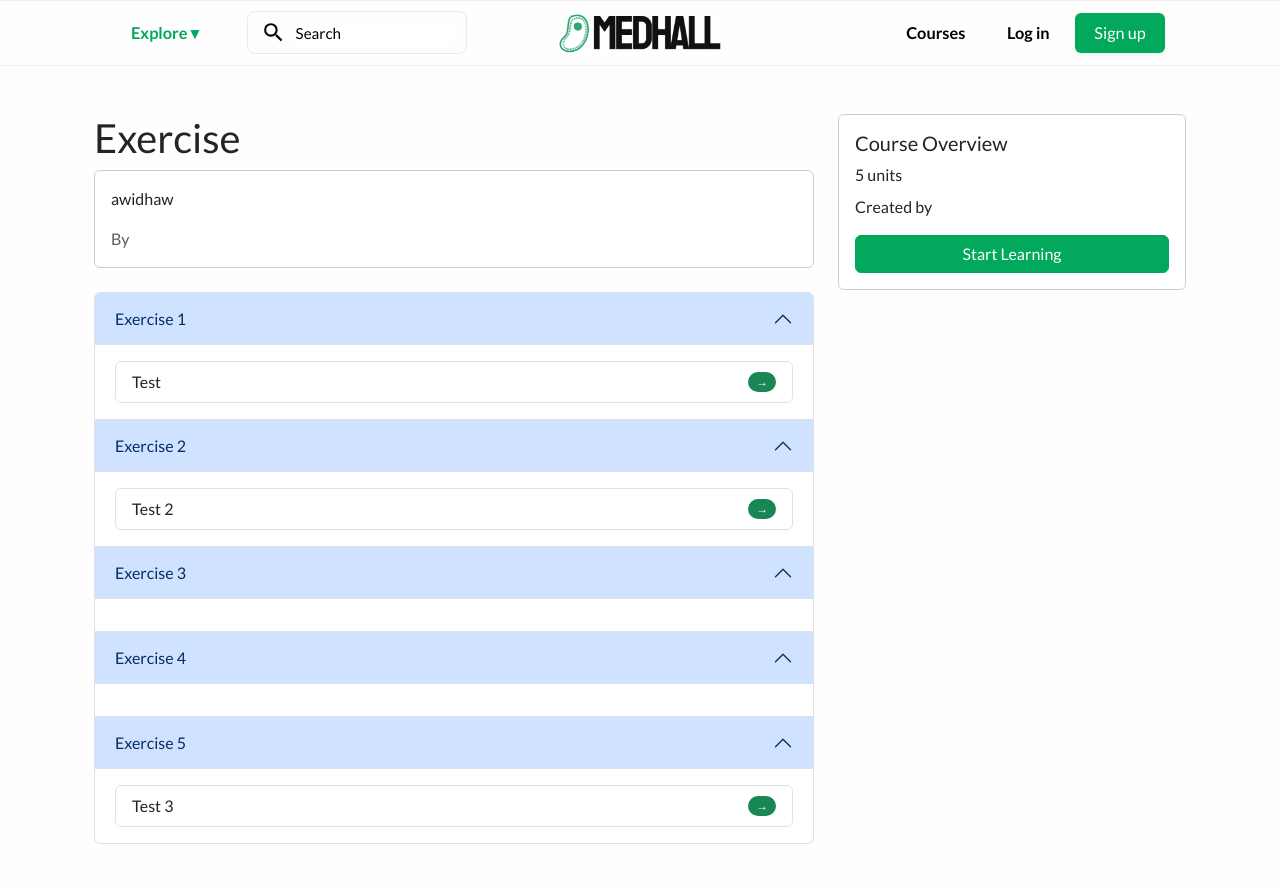
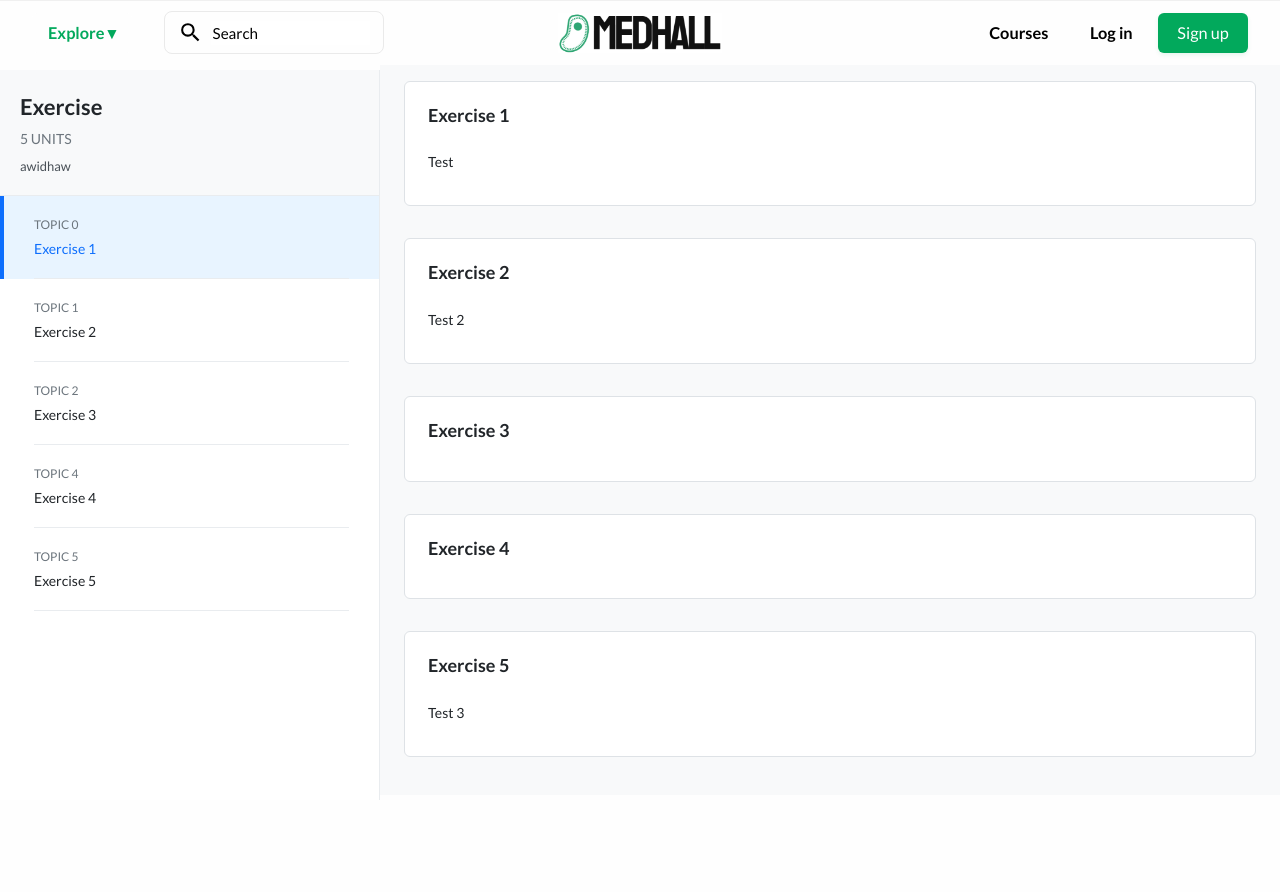
Before and after one commit to n232not/MedHall, a Django app: page /courses/1/ in a window 1280 px wide. After the commit the page ends 800 px from the top, so only its background shows below. Run offline with Django 5.2, Linux system fonts and the light colour scheme; data comes from the database, SQL or seed files in the repository; both versions use the stored data as it was after the commit; some libraries are stand-ins or nearby versions.

Commit message:
improved courses and lessons pages

```diff
--- a/courses/templates/courses/course_detail.html
+++ b/courses/templates/courses/course_detail.html
@@ -1,36 +1,123 @@
-<!-- course_detail.html -->
 {% extends "base.html" %}
+{% block content %}
+<style>
+.navbar {
+    margin-bottom: 0 !important;
+    border-bottom: none !important;
+}
+.navbar-content {
+    width: 100% !important;
+    max-width: none !important;
+}
+.container {
+    max-width: none !important;
+    padding: 0 !important;
+    margin: 0 !important;
+}
+.course-header {
+    padding: 20px;
+    background-color: #f8f9fa;
+    border-bottom: 1px solid #e9ecef;
+}
+.course-title {
+    font-size: 22px;
+    font-weight: 700;
+    margin-bottom: 5px;
 
-{% block content %}
-<div class="container my-5">
-   <div class="row">
-       <div class="col-lg-8">
-           <h1>{{ course.title }}</h1>
-           <div class="card mb-4">
+}
+.course-meta {
+    color: #6c757d;
+    font-size: 14px;
+    margin-bottom: 8px;
+}
+.course-description {
+    color: #495057;
+    font-size: 13px;
+    line-height: 1.4;
+}
+.unit-link {
+    display: block;
+    padding: 20px 30px;
+    border-left: 4px solid transparent;
+    position: relative;
+    background-color: white;
+    transition: all 0.2s ease;
+}
+.unit-link::after {
+    content: '';
+    position: absolute;
+    bottom: 0;
+    left: 30px;
+    right: 30px;
+    height: 1px;
+    background-color: #e9ecef;
+}
+.unit-link:hover {
+    background-color: #e8f4ff;
+}
+.unit-link.active {
+    background-color: #e8f4ff;
+    border-left-color: #0d6efd;
+}
+.unit-link.active .unit-title {
+    color: #0d6efd;
+}
+.unit-number {
+    font-size: 12px;
+    color: #6c757d;
+    text-transform: uppercase;
+    margin-bottom: 4px;
+}
+.unit-title {
+    font-size: 14px;
+    font-weight: 500;
+}
+.card {
+    border: 1px solid #dee2e6;
+    background-color: #fff;
+    box-shadow: none !important;
+    transform: none !important;
+}
+
+.lesson-link {
+    font-weight: 500;
+}
+
+.lesson-link:hover {
+    color: #0d6efd !important;
+}
+.card-title {
+    padding: 7px 7px;
+}
+
+</style>
+<div class="d-flex">
+    <div class="sidebar bg-white" style="width: 380px; overflow-y: auto; position: fixed; height: calc(100vh - 70px); top: 70px; border-right: 1px solid #e9ecef;">
+        <div class="course-header">
+            <div class="course-title">{{ course.title }}</div>
+            <div class="course-meta">{{ course.units.count }} UNITS</div>
+            <div class="course-description">{{ course.description }}</div>
+        </div>
+        {% for unit in course.units.all %}
+        <a href="#unit{{ unit.id }}" class="unit-link text-decoration-none text-dark" data-unit-id="unit{{ unit.id }}">
+            <div class="unit-number">Topic {{ unit.order }}</div>
+            <div class="unit-title">{{ unit.title }}</div>
+        </a>
+        {% endfor %}
+    </div>
+    <div style="margin-left: 380px; height: calc(100vh - 70px); overflow-y: auto; width: calc(100% - 280px); padding: 0; background-color: #f8f9fa;">
+        {% for unit in course.units.all %}
+        <div id="unit{{ unit.id }}" class="px-4 py-3">
+            <div class="card">
                 <div class="card-body">
-                   <p class="card-text">{{ course.description }}</p>
-                   <div class="d-flex justify-content-between align-items-center">
-                       <span class="text-muted">By {{ course.teacher.get_full_name }}</span>
+                    <h6 class="mb-3 fw-bold card-title" style="font-size: 18px;">{{ unit.title }}</h6>
+                    <div class="row row-cols-2" style="padding: 0px 7px;">
+                        {% for lesson in unit.lessons.all %}
+                        <div class="col mb-3">
+                            <a href="{% url 'lesson_detail' course.id unit.id lesson.id %}" class="text-decoration-none text-dark lesson-link" style="font-size: 14px;">
+                                {{ lesson.title }}
+                            </a>
                         </div>
-               </div>
-           </div>
-
-           <div class="accordion" id="unitsAccordion">
-               {% for unit in course.units.all %}
-               <div class="accordion-item">
-                   <h2 class="accordion-header">
-                       <button class="accordion-button" type="button" data-bs-toggle="collapse" data-bs-target="#unit{{ unit.id }}">
-                           {{ unit.title }}
-                       </button>
-                   </h2>
-                   <div id="unit{{ unit.id }}" class="accordion-collapse collapse show" data-bs-parent="#unitsAccordion">
-                       <div class="accordion-body">
-                           <div class="list-group">
-                               {% for lesson in unit.lessons.all %}
-                               <a href="{% url 'lesson_detail' course.id unit.id lesson.id %}" class="list-group-item list-group-item-action d-flex justify-content-between align-items-center">
-                                   {{ lesson.title }}
-                                   <span class="badge bg-success rounded-pill">→</span>
-                               </a>
                         {% endfor %}
                     </div>
                 </div>
@@ -39,27 +126,31 @@
        {% endfor %}
     </div>
 </div>
+<script>
+    document.addEventListener('DOMContentLoaded', function() {
+        const unitLinks = document.querySelectorAll('.unit-link');
 
-       <div class="col-lg-4">
-           <div class="card sticky-top" style="top: 20px;">
-               <div class="card-body">
-                   <h5 class="card-title">Course Overview</h5>
-                   <ul class="list-unstyled">
-                       <li class="mb-2">
-                           <i class="bi bi-book"></i> {{ course.units.count }} units
-                       </li>
-                       <li class="mb-2">
-                           <i class="bi bi-person"></i> Created by {{ course.teacher.get_full_name }}
-                       </li>
-                   </ul>
-                   {% with first_unit=course.units.first %}
-                       {% if first_unit and first_unit.lessons.first %}
-                           <a href="{% url 'lesson_detail' course.id first_unit.id first_unit.lessons.first.id %}" class="btn btn-success w-100">Start Learning</a>
-                       {% endif %}
-                   {% endwith %}
-               </div>
-           </div>
-       </div>
-   </div>
-</div>
+        // Set initial active state based on URL hash
+        const hash = window.location.hash;
+        if (hash) {
+            setActiveUnit(document.querySelector(`[data-unit-id="${hash.slice(1)}"]`));
+        } else if (unitLinks.length > 0) {
+            setActiveUnit(unitLinks[0]);
+        }
+
+        // Update active state on click
+        unitLinks.forEach(link => {
+            link.addEventListener('click', function(e) {
+                setActiveUnit(this);
+            });
+        });
+
+        function setActiveUnit(activeLink) {
+            unitLinks.forEach(link => link.classList.remove('active'));
+            if (activeLink) {
+                activeLink.classList.add('active');
+            }
+        }
+    });
+</script>
 {% endblock %}
```
Also changed, not shown: courses/templates/courses/lesson_detail.html (+106 -12 lines), db.sqlite3. Lines whose indentation alone changed are shown as unchanged.
